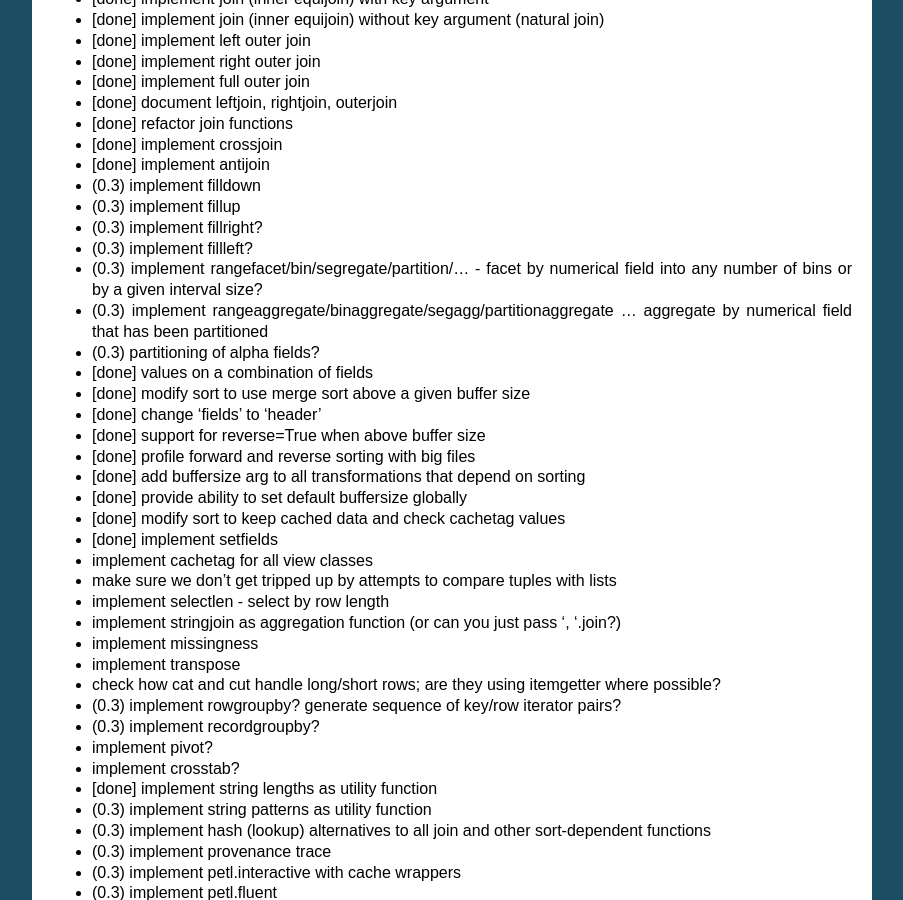
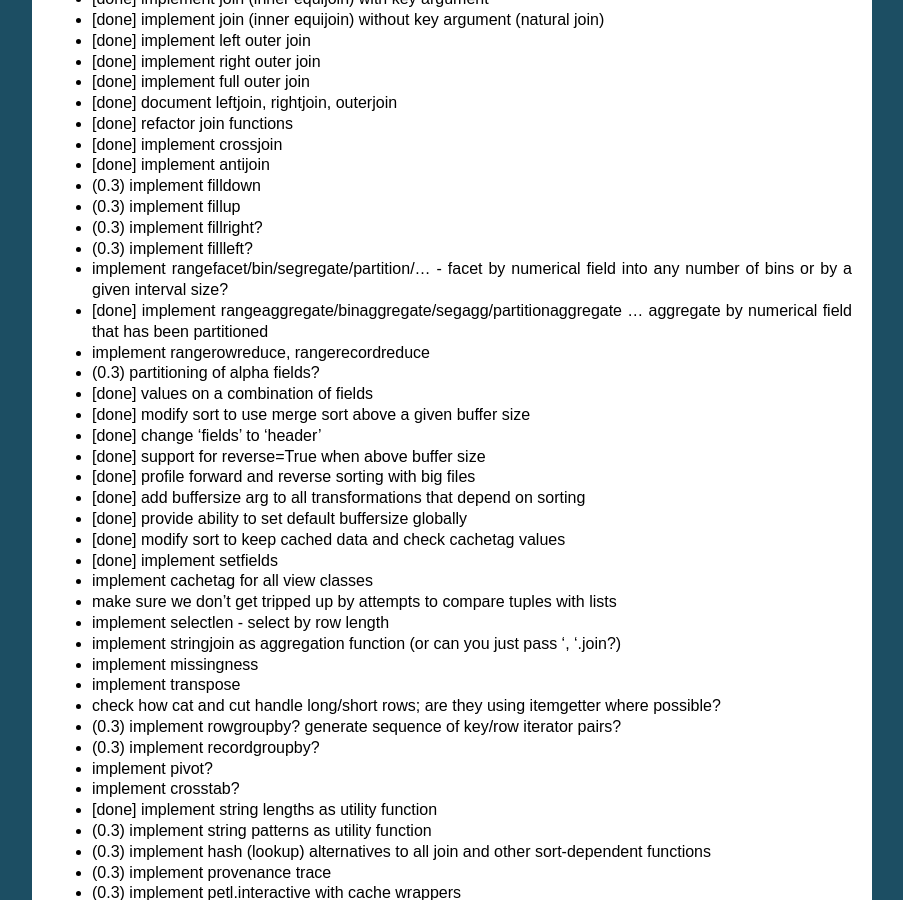
Before and after one commit to petl-developers/petl, a Sphinx documentation site: the page built from docs/todo.txt, in a window 1280 px wide and 900 px high, scrolled down 660 px. Shown: the whole window, without its empty margins (198-1101 px from the left). Built offline with Sphinx 7.4.7, drawn with Linux system fonts in a browser that asks for light colours; formulas are drawn with MathJax 3.

Commit message:
rename rangeaggregate

```diff
--- a/docs/index.txt
+++ b/docs/index.txt
@@ -238,7 +238,7 @@
 .. autofunction:: petl.complement
 .. autofunction:: petl.diff
 .. autofunction:: petl.aggregate
-.. autofunction:: petl.binaggregate
+.. autofunction:: petl.rangeaggregate
 .. autofunction:: petl.rowreduce
 .. autofunction:: petl.recordreduce
 .. autofunction:: petl.mergereduce
--- a/docs/todo.txt
+++ b/docs/todo.txt
@@ -81,9 +81,11 @@
 
 - (0.3) implement fillleft?
 
-- (0.3) implement rangefacet/bin/segregate/partition/... - facet by numerical field into any number of bins or by a given interval size?
+- implement rangefacet/bin/segregate/partition/... - facet by numerical field into any number of bins or by a given interval size?
 
-- (0.3) implement rangeaggregate/binaggregate/segagg/partitionaggregate ... aggregate by numerical field that has been partitioned
+- [done] implement rangeaggregate/binaggregate/segagg/partitionaggregate ... aggregate by numerical field that has been partitioned
+
+- implement rangerowreduce, rangerecordreduce
 
 - (0.3) partitioning of alpha fields?
 
--- a/src/petl/__init__.py
+++ b/src/petl/__init__.py
@@ -20,7 +20,7 @@
            split, fieldmap, facet, selecteq, rowreduce, merge, aggregate, recordreduce, \
            rowmap, recordmap, rowmapmany, recordmapmany, setheader, pushheader, skip, \
            extendheader, unpack, join, leftjoin, rightjoin, outerjoin, crossjoin, \
-           antijoin, binaggregate
+           antijoin, rangeaggregate
 
 
 def lenstats(table, field):
```
Also changed, not shown: 2 other files.
